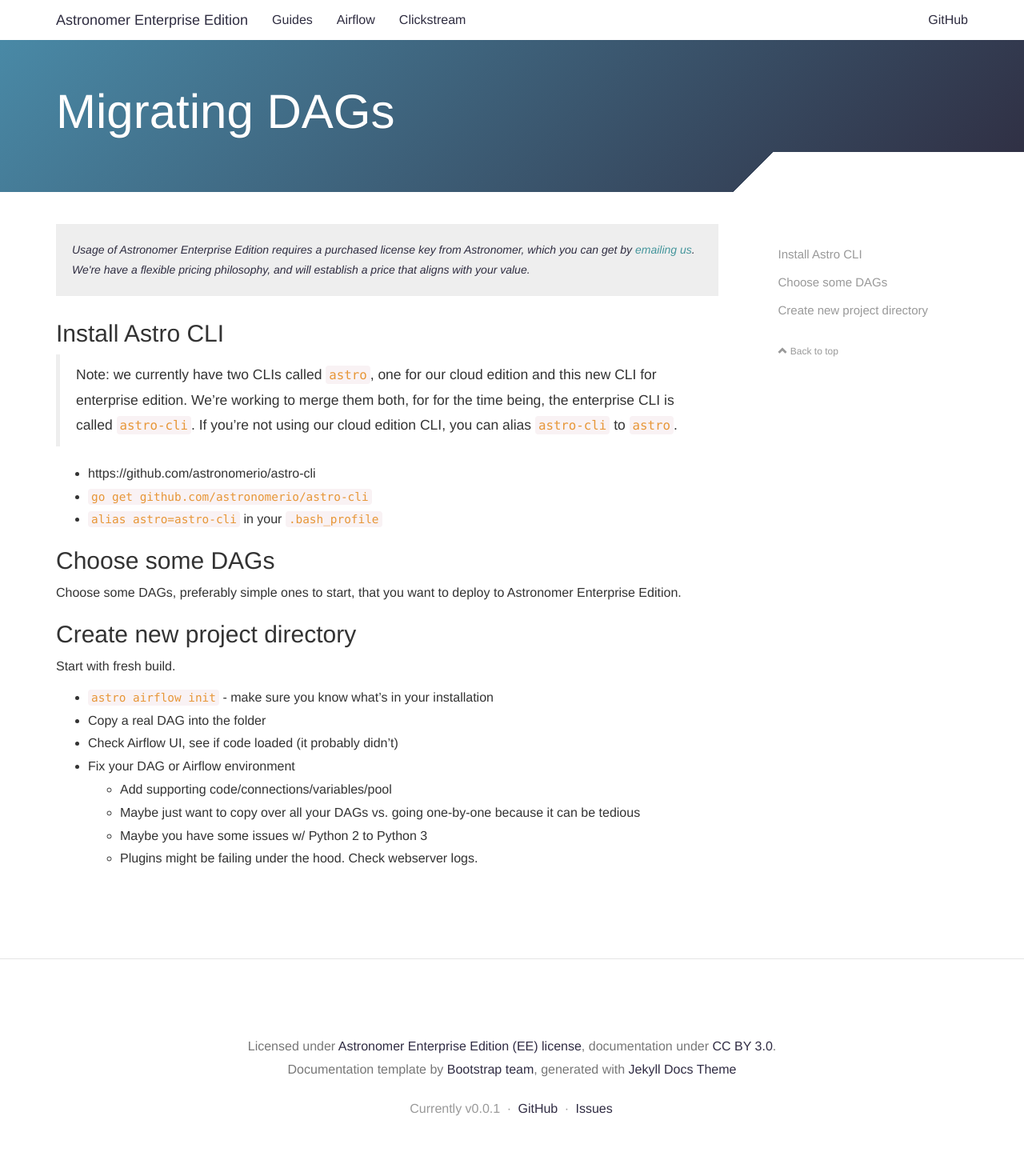
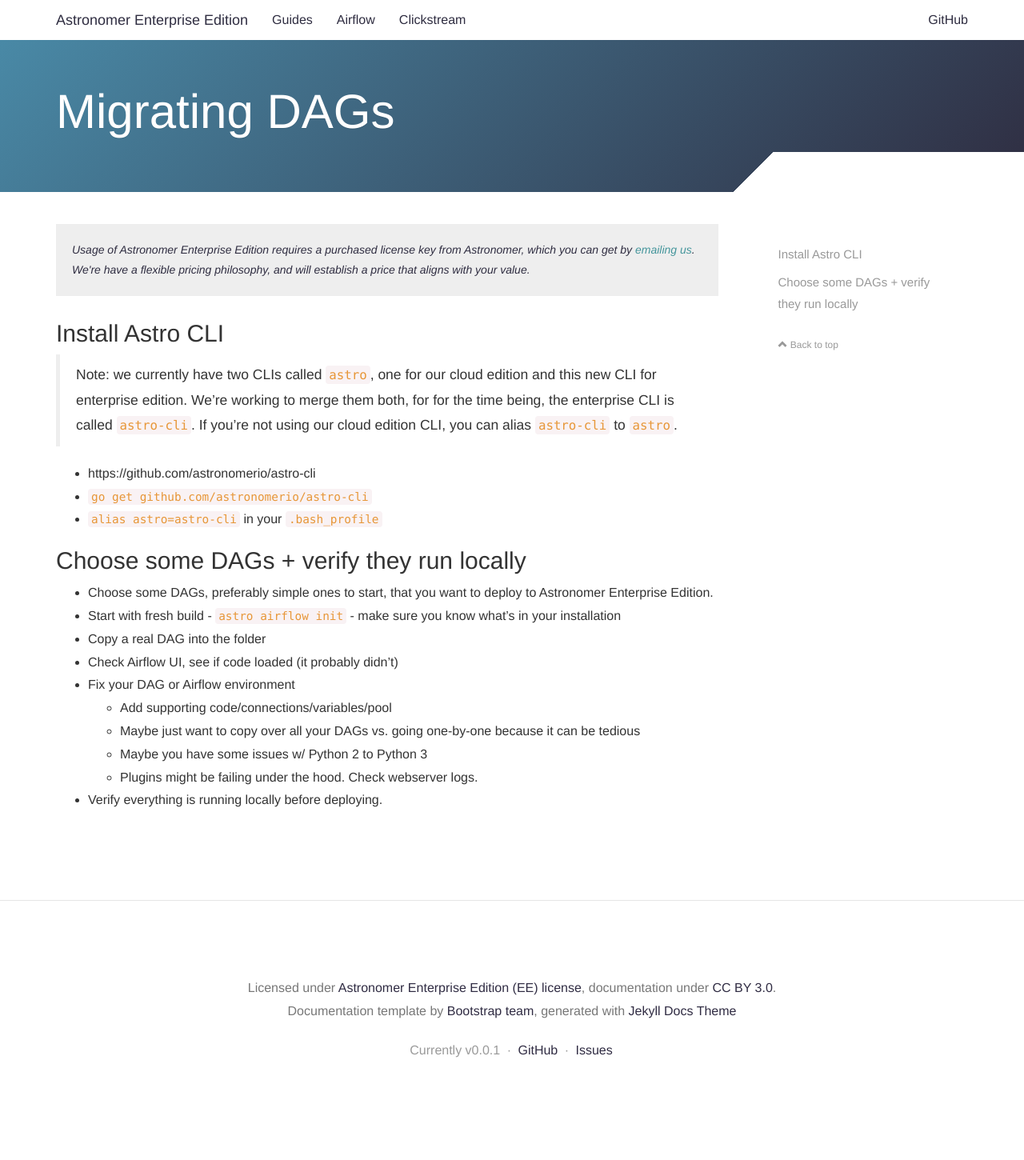
Before and after one commit to skynet/astronomer-ee, a Jekyll site: the page built from docs/pages/guides/migrating-dags.md, in a window 1280 px wide. Shown: the whole page at 80% size. Built offline with Jekyll 4.4.1, drawn with Linux system fonts in a browser that asks for light colours; nearby versions of some CDN libraries; comment, search, counter and statistics services are not loaded; after the commit the page ends 1377 px from its top, so only the background shows below that; grey boxes are pictures that could not be loaded.

Commit message:
reformat

```diff
--- a/docs/pages/guides/migrating-dags.md
+++ b/docs/pages/guides/migrating-dags.md
@@ -19,16 +19,11 @@ them both, for for the time being, the enterprise CLI is called
 * `go get github.com/astronomerio/astro-cli`
 * `alias astro=astro-cli` in your `.bash_profile`
 
-## Choose some DAGs
+## Choose some DAGs + verify they run locally
 
-Choose some DAGs, preferably simple ones to start,
-that you want to deploy to Astronomer Enterprise Edition.
-
-## Create new project directory
-
-Start with fresh build.
-
-* `astro airflow init` - make sure you know what’s in your installation
+* Choose some DAGs, preferably simple ones to start,
+  that you want to deploy to Astronomer Enterprise Edition.
+* Start with fresh build - `astro airflow init` - make sure you know what’s in your installation
 * Copy a real DAG into the folder
 * Check Airflow UI, see if code loaded (it probably didn’t)
 * Fix your DAG or Airflow environment
@@ -36,3 +31,4 @@ Start with fresh build.
   * Maybe just want to copy over all your DAGs vs. going one-by-one because it can be tedious
   * Maybe you have some issues w/ Python 2 to Python 3
   * Plugins might be failing under the hood. Check webserver logs.
+* Verify everything is running locally before deploying.
```
